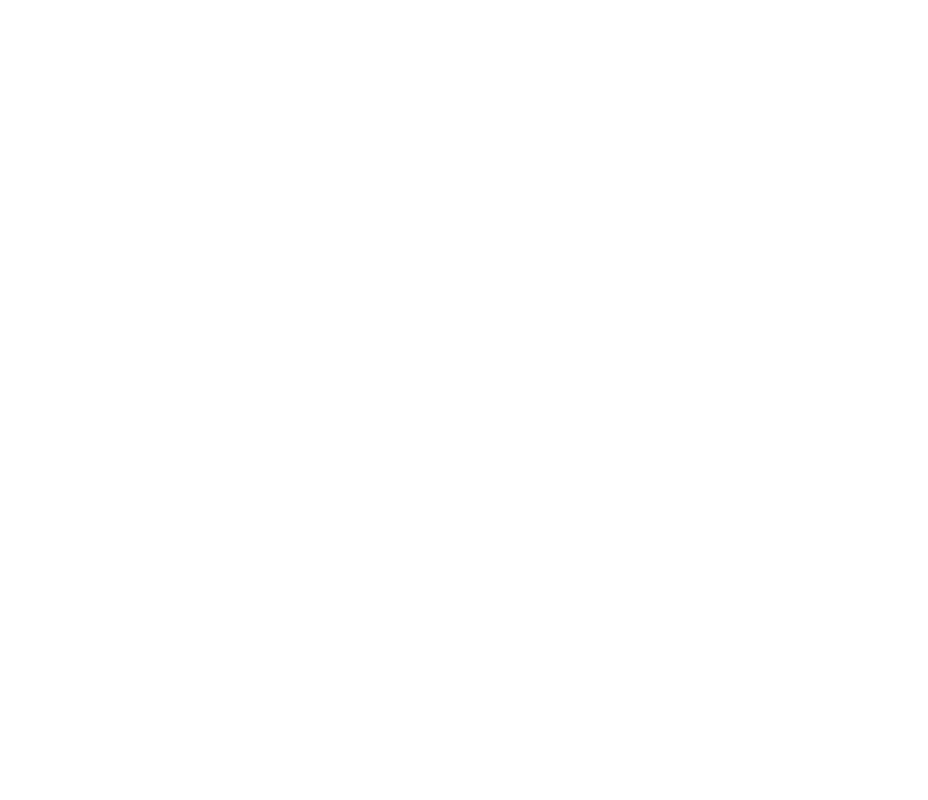
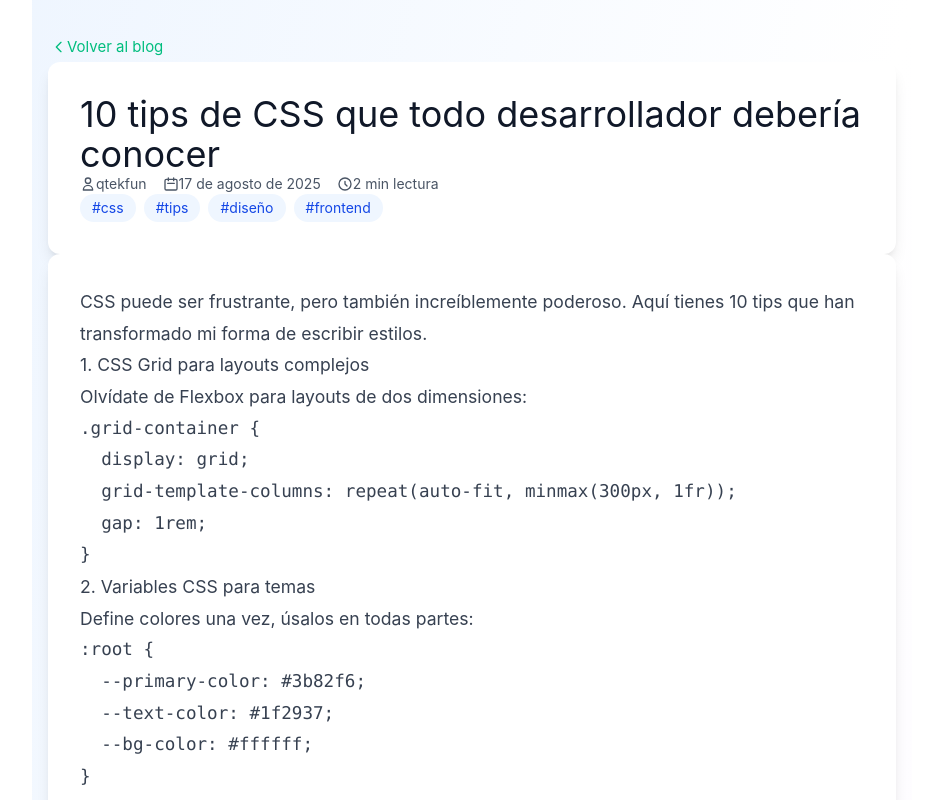
Before and after one commit to qtekfun/MyBlogJS, a Vue app: page /post/10-tips-css-desarrolladores in a window 1280 px wide. Before the commit this address had no page. Shown: the top 800 px of the page, without its empty margins (0-928 px from the left). Built offline with nearby package versions, Linux system fonts and the light colour scheme.

Commit message:
feat: include postview

```diff
--- a/src/components/PostCard.vue
+++ b/src/components/PostCard.vue
@@ -43,12 +43,15 @@
           {{ formatDate(post.date) }}
         </div>
 
-        <button class="inline-flex items-center text-blue-600 hover:text-blue-800 font-medium text-sm transition-colors">
+        <router-link
+          :to="`/post/${post.slug}`"
+          class="inline-flex items-center text-blue-600 hover:text-blue-800 font-medium text-sm transition-colors"
+        >
           Leer más
           <svg class="w-4 h-4 ml-1" fill="none" stroke="currentColor" viewBox="0 0 24 24">
             <path stroke-linecap="round" stroke-linejoin="round" stroke-width="2" d="M17 8l4 4m0 0l-4 4m4-4H3"></path>
           </svg>
-        </button>
+        </router-link>
       </div>
     </div>
   </article>
--- a/src/router/index.js
+++ b/src/router/index.js
@@ -8,6 +8,11 @@
       name: 'home',
       component: () => import('../components/HomePage.vue')
     },
+    {
+      path: '/post/:slug',
+      name: 'post',
+      component: () => import('../views/PostView.vue')
+    },
   ],
 })
 
--- /dev/null
+++ b/src/views/PostView.vue
@@ -0,0 +1,297 @@
+<template>
+  <div class="min-h-screen bg-gradient-to-br from-blue-50 via-white to-purple-50">
+    <!-- Loading state -->
+    <div v-if="loading" class="max-w-4xl mx-auto px-4 py-16">
+      <div class="text-center">
+        <p class="text-gray-600">Cargando post...</p>
+      </div>
+    </div>
+
+    <!-- Error state -->
+    <div v-else-if="error" class="max-w-4xl mx-auto px-4 py-16">
+      <div class="bg-red-50 border border-red-200 rounded-lg p-6">
+        <h2 class="text-red-800 font-bold mb-2">Post no encontrado</h2>
+        <p class="text-red-600">{{ error }}</p>
+        <router-link
+          to="/"
+          class="inline-block mt-4 text-blue-600 hover:text-blue-800 font-medium"
+        >
+          ← Volver al inicio
+        </router-link>
+      </div>
+    </div>
+
+    <!-- Post content -->
+    <article v-else-if="post" class="max-w-4xl mx-auto px-4 py-8">
+      <!-- Back button -->
+      <router-link
+        to="/"
+        class="inline-flex items-center text-blue-600 hover:text-blue-800 font-medium mb-8 transition-colors"
+      >
+        <svg class="w-4 h-4 mr-2" fill="none" stroke="currentColor" viewBox="0 0 24 24">
+          <path stroke-linecap="round" stroke-linejoin="round" stroke-width="2" d="M15 19l-7-7 7-7"></path>
+        </svg>
+        Volver al blog
+      </router-link>
+
+      <!-- Post header -->
+      <header class="bg-white rounded-xl shadow-lg p-8 mb-8">
+        <h1 class="text-4xl font-bold text-gray-900 mb-4">{{ post.title }}</h1>
+
+        <!-- Meta info -->
+        <div class="flex flex-wrap items-center gap-4 text-sm text-gray-600 mb-6">
+          <div class="flex items-center">
+            <svg class="w-4 h-4 mr-1" fill="none" stroke="currentColor" viewBox="0 0 24 24">
+              <path stroke-linecap="round" stroke-linejoin="round" stroke-width="2" d="M16 7a4 4 0 11-8 0 4 4 0 018 0zM12 14a7 7 0 00-7 7h14a7 7 0 00-7-7z"></path>
+            </svg>
+            {{ post.author }}
+          </div>
+          <div class="flex items-center">
+            <svg class="w-4 h-4 mr-1" fill="none" stroke="currentColor" viewBox="0 0 24 24">
+              <path stroke-linecap="round" stroke-linejoin="round" stroke-width="2" d="M8 7V3m8 4V3m-9 8h10M5 21h14a2 2 0 002-2V7a2 2 0 00-2-2H5a2 2 0 00-2 2v12a2 2 0 002 2z"></path>
+            </svg>
+            {{ formatDate(post.date) }}
+          </div>
+          <div class="flex items-center">
+            <svg class="w-4 h-4 mr-1" fill="none" stroke="currentColor" viewBox="0 0 24 24">
+              <path stroke-linecap="round" stroke-linejoin="round" stroke-width="2" d="M12 8v4l3 3m6-3a9 9 0 11-18 0 9 9 0 0118 0z"></path>
+            </svg>
+            {{ readingTime }} min lectura
+          </div>
+        </div>
+
+        <!-- Tags -->
+        <div v-if="post.tags && post.tags.length > 0" class="flex flex-wrap gap-2">
+          <span
+            v-for="tag in post.tags"
+            :key="tag"
+            class="bg-blue-50 text-blue-700 text-sm px-3 py-1 rounded-full font-medium"
+          >
+            #{{ tag }}
+          </span>
+        </div>
+      </header>
+
+      <!-- Post content -->
+      <div class="bg-white rounded-xl shadow-lg p-8">
+        <div
+          class="prose prose-lg max-w-none prose-headings:text-gray-900 prose-p:text-gray-700 prose-a:text-blue-600 prose-strong:text-gray-900"
+          v-html="renderedContent"
+        ></div>
+      </div>
+
+      <!-- Navigation -->
+      <nav class="mt-12 border-t pt-8">
+        <div class="flex justify-between items-center">
+          <div v-if="previousPost">
+            <p class="text-sm text-gray-500 mb-1">Post anterior</p>
+            <router-link
+              :to="`/post/${previousPost.slug}`"
+              class="text-blue-600 hover:text-blue-800 font-medium"
+            >
+              {{ previousPost.title }}
+            </router-link>
+          </div>
+          <div v-if="nextPost" class="text-right">
+            <p class="text-sm text-gray-500 mb-1">Siguiente post</p>
+            <router-link
+              :to="`/post/${nextPost.slug}`"
+              class="text-blue-600 hover:text-blue-800 font-medium"
+            >
+              {{ nextPost.title }}
+            </router-link>
+          </div>
+        </div>
+      </nav>
+    </article>
+  </div>
+</template>
+
+<script setup>
+import { ref, computed, onMounted, watch } from 'vue'
+import { useRoute, useRouter } from 'vue-router'
+import { usePosts } from '@/composables/usePosts'
+import MarkdownIt from 'markdown-it'
+
+// Inicializar route, router y composable
+const route = useRoute()
+const router = useRouter()
+const { posts, loading, error, loadPosts, getPostBySlug } = usePosts()
+
+const post = ref(null)
+
+// Configurar markdown-it
+const md = new MarkdownIt({
+  html: true,        // Permitir HTML
+  linkify: true,     // Convertir URLs en links
+  typographer: true  // Mejorar comillas y guiones
+})
+
+// Computed actualizado:
+const renderedContent = computed(() => {
+  if (!post.value) return ''
+  // Convertir Markdown a HTML
+  return md.render(post.value.content)
+})
+
+const readingTime = computed(() => {
+  if (!post.value) return 0
+  const wordsPerMinute = 200
+  const wordCount = post.value.content.split(' ').length
+  return Math.ceil(wordCount / wordsPerMinute)
+})
+
+const currentIndex = computed(() => {
+  if (!post.value) return -1
+  return posts.value.findIndex(p => p.slug === post.value.slug)
+})
+
+const previousPost = computed(() => {
+  const index = currentIndex.value
+  return index > 0 ? posts.value[index - 1] : null
+})
+
+const nextPost = computed(() => {
+  const index = currentIndex.value
+  return index < posts.value.length - 1 ? posts.value[index + 1] : null
+})
+
+// Methods
+const formatDate = (dateString) => {
+  const date = new Date(dateString)
+  return date.toLocaleDateString('es-ES', {
+    year: 'numeric',
+    month: 'long',
+    day: 'numeric'
+  })
+}
+
+const loadPost = async () => {
+  const slug = route.params.slug
+
+  if (posts.value.length === 0) {
+    await loadPosts()
+  }
+
+  const foundPost = getPostBySlug(slug)
+  if (foundPost) {
+    post.value = foundPost
+  } else {
+    error.value = `Post "${slug}" no encontrado`
+  }
+}
+
+// Watchers
+watch(() => route.params.slug, loadPost)
+
+// Lifecycle
+onMounted(loadPost)
+</script>
+
+<style scoped>
+/* Estilos mejorados para el contenido del post */
+.prose {
+  font-size: 1.1rem;
+  line-height: 1.8;
+  color: #374151;
+}
+
+.prose h1, .prose h2, .prose h3, .prose h4 {
+  color: #111827;
+  font-weight: 700;
+  margin-top: 2.5rem;
+  margin-bottom: 1.5rem;
+  line-height: 1.2;
+}
+
+.prose h1 {
+  font-size: 2.5rem;
+}
+
+.prose h2 {
+  font-size: 2rem;
+  border-bottom: 2px solid #e5e7eb;
+  padding-bottom: 0.5rem;
+}
+
+.prose h3 {
+  font-size: 1.5rem;
+}
+
+.prose h4 {
+  font-size: 1.25rem;
+}
+
+.prose p {
+  margin-bottom: 1.5rem;
+  text-align: justify;
+}
+
+.prose ul, .prose ol {
+  margin-bottom: 1.5rem;
+  padding-left: 2rem;
+}
+
+.prose li {
+  margin-bottom: 0.5rem;
+}
+
+.prose blockquote {
+  border-left: 4px solid #3b82f6;
+  background-color: #f8fafc;
+  padding: 1rem 1.5rem;
+  margin: 2rem 0;
+  font-style: italic;
+  border-radius: 0.5rem;
+}
+
+.prose code {
+  background-color: #f1f5f9;
+  color: #e11d48;
+  padding: 0.25rem 0.5rem;
+  border-radius: 0.375rem;
+  font-size: 0.9rem;
+  font-family: 'Monaco', 'Menlo', 'Ubuntu Mono', monospace;
+  font-weight: 600;
+}
+
+.prose pre {
+  background-color: #1e293b;
+  color: #e2e8f0;
+  padding: 1.5rem;
+  border-radius: 0.75rem;
+  overflow-x: auto;
+  margin: 2rem 0;
+  line-height: 1.5;
+}
+
+.prose pre code {
+  background: transparent;
+  color: inherit;
+  padding: 0;
+  font-weight: normal;
+}
+
+.prose strong {
+  font-weight: 700;
+  color: #111827;
+}
+
+.prose a {
+  color: #2563eb;
+  text-decoration: underline;
+  text-underline-offset: 2px;
+}
+
+.prose a:hover {
+  color: #1d4ed8;
+  text-decoration-thickness: 2px;
+}
+
+.prose img {
+  max-width: 100%;
+  height: auto;
+  border-radius: 0.5rem;
+  margin: 2rem 0;
+}
+</style>
```
